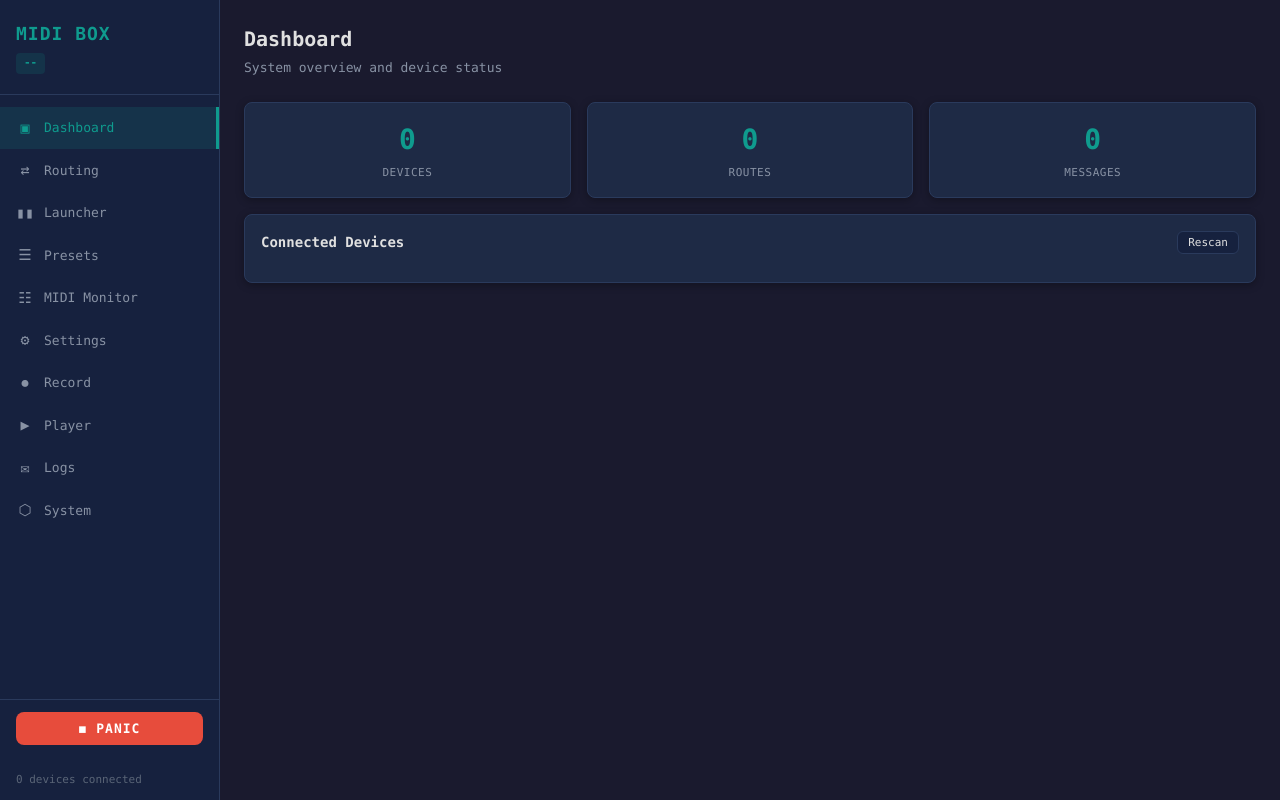
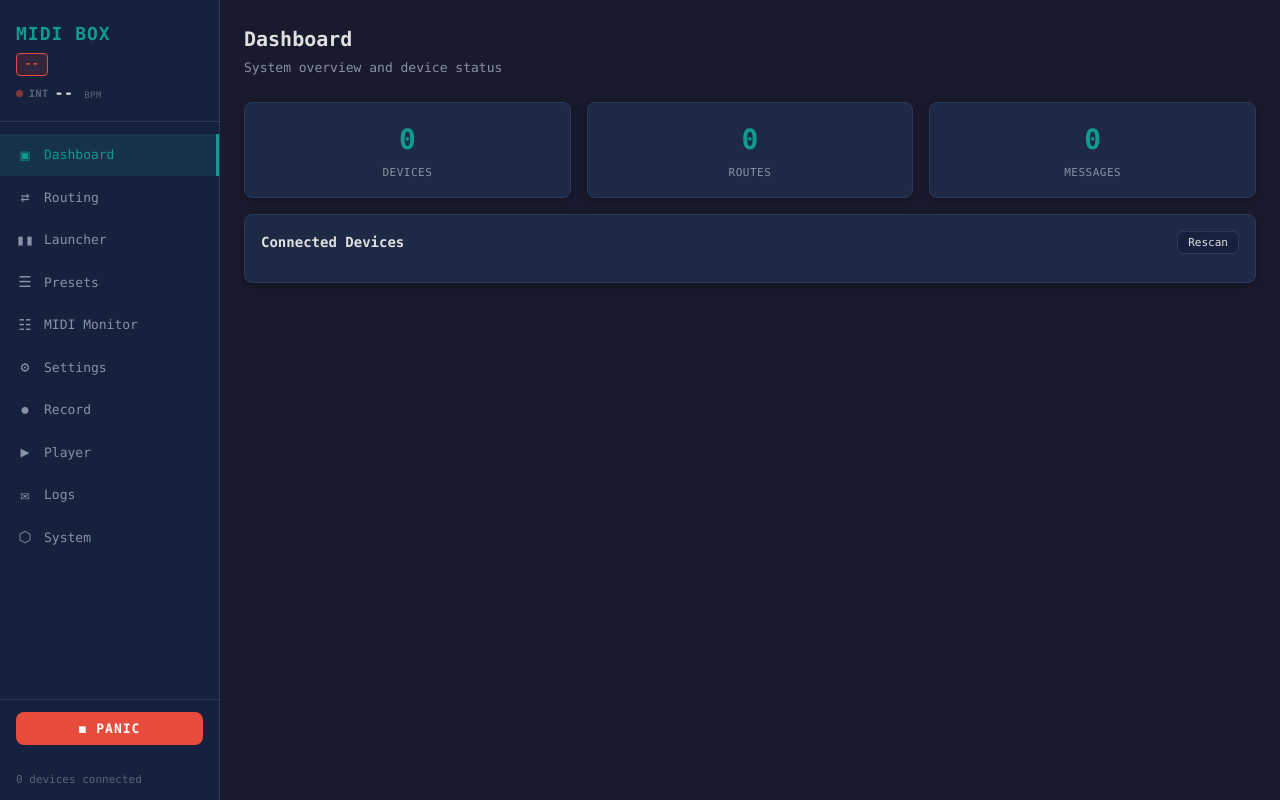
Before and after one commit to datcal/midi-box, a Flask app: page / in a window 1280 px wide. Run offline with Flask 3, Linux system fonts and the light colour scheme; data that the repository does not hold is empty.

Commit message:
feat: add bpm bar

```diff
--- a/software/src/ipc.py
+++ b/software/src/ipc.py
@@ -6,7 +6,7 @@ The Flask web process is a pure consumer: reads from shared state,
 sends commands via queue, and waits for results.
 
 Communication:
-  shared_state : Manager().dict()  — MIDI writes, Flask reads (updated ~5×/sec)
+  shared_state : Manager().dict()  — MIDI writes, Flask reads (updated ~10×/sec)
   cmd_queue    : Manager().Queue() — Flask sends commands, MIDI processes
   results      : Manager().dict()  — MIDI writes results, Flask polls/removes
 """
@@ -19,7 +19,7 @@ from multiprocessing import Manager
 logger = logging.getLogger("midi-box.ipc")
 
 # How often (seconds) the MIDI process pushes state to the shared dict.
-STATE_UPDATE_INTERVAL = 0.2
+STATE_UPDATE_INTERVAL = 0.1
 
 # Command wait timeout (seconds).
 COMMAND_TIMEOUT = 5.0
--- a/software/src/ui_web.py
+++ b/software/src/ui_web.py
@@ -578,10 +578,14 @@ def create_app(bridge):
     def api_poll():
         """Lightweight endpoint for UI polling — returns activity + stats."""
         st = _state()
+        launcher_poll = st.get("launcher_poll", {})
         return jsonify({
             "devices": list(st.get("activity", [])),
             "mode": st.get("mode", "standalone"),
             "preset": st.get("current_preset", "default"),
+            "bpm": launcher_poll.get("bpm", 120),
+            "clock_mode": st.get("launcher", {}).get("clock", {}).get("mode", "internal"),
+            "ext_bpm": launcher_poll.get("ext_bpm"),
         })
 
     # ---------------------------------------------------------------
--- a/software/web_ui/static/app.js
+++ b/software/web_ui/static/app.js
@@ -1826,14 +1826,31 @@ async function panicRestart() {
 function startPolling() {
   if (pollInterval) clearInterval(pollInterval);
   pollInterval = setInterval(async () => {
-    if (currentPage !== 'dashboard') return;
-    // Use the lightweight /api/poll endpoint — only updates activity dots,
-    // never re-renders the whole device list (that happens on page load only).
     try {
       const data = await api('/poll');
-      updateDashboardActivity(data);
+      updateSidebarLive(data);
+      if (currentPage === 'dashboard') updateDashboardActivity(data);
     } catch (_) { /* ignore transient failures */ }
   }, 2000);
+}
+
+function updateSidebarLive(data) {
+  // Mode badge (STANDALONE / DAW / etc.)
+  const badge = document.getElementById('mode-badge');
+  if (badge && data.mode) badge.textContent = data.mode;
+
+  // Clock mode label (INT / EXT)
+  const clockMode = document.getElementById('sidebar-clock-mode');
+  if (clockMode) clockMode.textContent = data.clock_mode === 'external' ? 'EXT' : 'INT';
+
+  // BPM — show detected ext BPM when in external mode, otherwise show set BPM
+  const bpmEl = document.getElementById('sidebar-bpm');
+  if (bpmEl) {
+    const bpm = data.clock_mode === 'external' && data.ext_bpm
+      ? data.ext_bpm
+      : Math.round(data.bpm || 120);
+    bpmEl.innerHTML = `${bpm} <small>BPM</small>`;
+  }
 }
 
 // --- Software Update ---
--- a/software/web_ui/static/style.css
+++ b/software/web_ui/static/style.css
@@ -69,10 +69,57 @@ body {
   padding: 2px 8px;
   border-radius: 4px;
   font-size: 11px;
-  font-weight: 600;
+  font-weight: 700;
   text-transform: uppercase;
-  background: var(--accent-dim);
-  color: var(--accent);
+  background: var(--danger-dim);
+  color: var(--danger);
+  border: 1px solid var(--danger);
+  letter-spacing: 0.5px;
+}
+
+/* Live status row — BPM + clock mode, always visible in sidebar */
+.sidebar-live {
+  display: flex;
+  align-items: center;
+  gap: 6px;
+  margin-top: 10px;
+}
+
+.live-dot {
+  width: 7px;
+  height: 7px;
+  border-radius: 50%;
+  background: var(--danger);
+  flex-shrink: 0;
+  animation: livePulse 1.4s ease-in-out infinite;
+}
+
+@keyframes livePulse {
+  0%, 100% { opacity: 1; }
+  50%       { opacity: 0.25; }
+}
+
+.live-clock-mode {
+  font-size: 10px;
+  font-weight: 700;
+  color: var(--text-muted);
+  letter-spacing: 0.5px;
+  text-transform: uppercase;
+}
+
+.live-bpm {
+  font-size: 15px;
+  font-weight: 700;
+  color: var(--text-primary);
+  letter-spacing: 0.5px;
+  line-height: 1;
+}
+
+.live-bpm small {
+  font-size: 9px;
+  font-weight: 400;
+  color: var(--text-muted);
+  margin-left: 1px;
 }
 
 .sidebar-nav {
@@ -1445,6 +1492,7 @@ body {
   .sidebar-header h1::first-letter { font-size: 18px; }
   .sidebar-nav li a span:not(.nav-icon) { display: none; }
   .sidebar-header .mode-badge { display: none; }
+  .sidebar-live { display: none; }
   .grid-2, .grid-3 { grid-template-columns: 1fr; }
   .device-list { grid-template-columns: 1fr; }
 
--- a/software/web_ui/templates/index.html
+++ b/software/web_ui/templates/index.html
@@ -14,6 +14,11 @@
     <div class="sidebar-header">
       <h1>MIDI BOX</h1>
       <span class="mode-badge" id="mode-badge">--</span>
+      <div class="sidebar-live">
+        <span class="live-dot" id="sidebar-live-dot"></span>
+        <span class="live-clock-mode" id="sidebar-clock-mode">INT</span>
+        <span class="live-bpm" id="sidebar-bpm">-- <small>BPM</small></span>
+      </div>
     </div>
     <ul class="sidebar-nav">
       <li><a href="#dashboard" class="active" data-page="dashboard">
```
